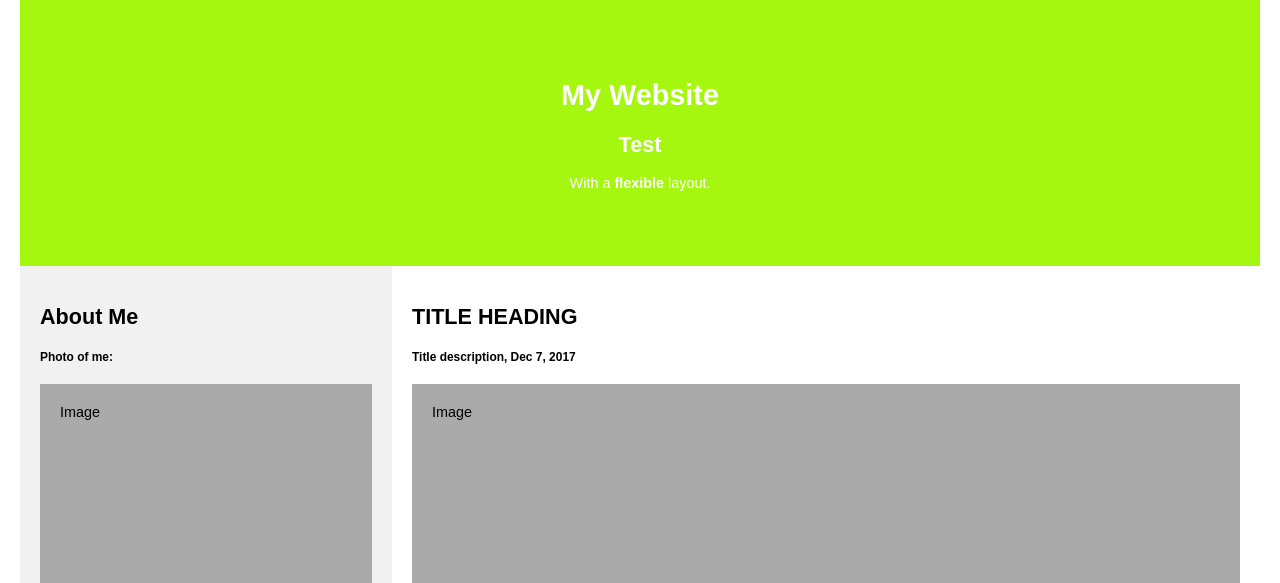
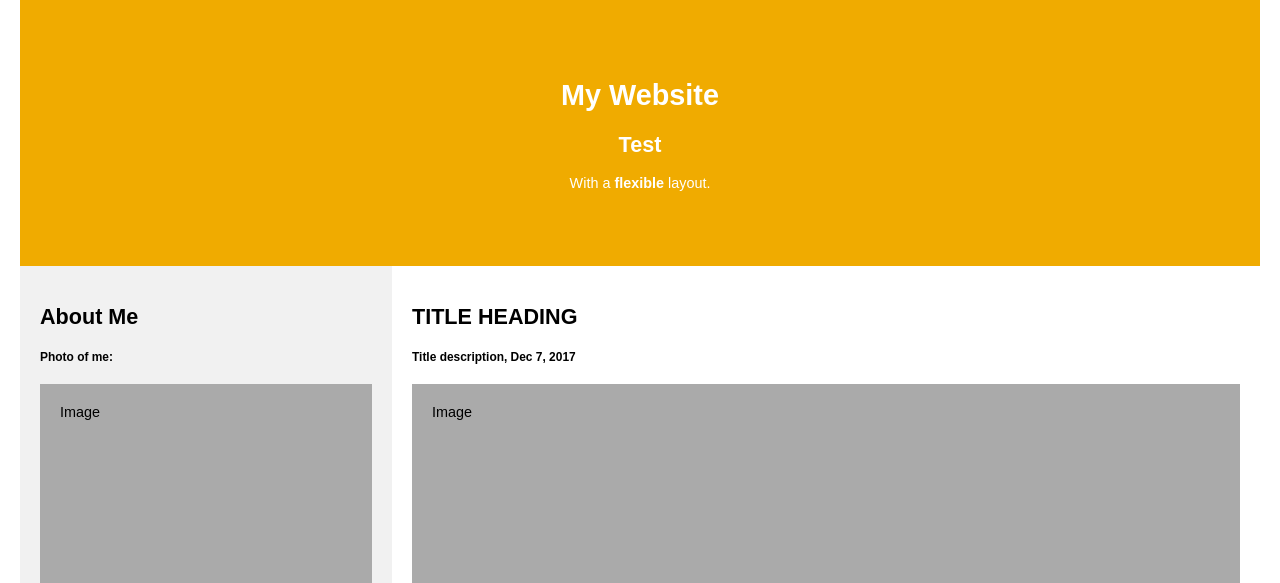
Before and after one commit to DarkPlaymo/WebProgrammierung, a PHP site: page / in a window 1280 px wide. Shown: the part 52-635 px from the top of the page. Run offline with PHP 8.4, Linux system fonts and the light colour scheme.

Commit message:
SAP Gold ;)

```diff
--- a/styles.css
+++ b/styles.css
@@ -15,7 +15,7 @@ body {
 .header {
     padding: 60px;
     text-align: center;
-    background: #a6f710;
+    background: rgb(240, 171, 0);
     color: white;
 }
 
```
